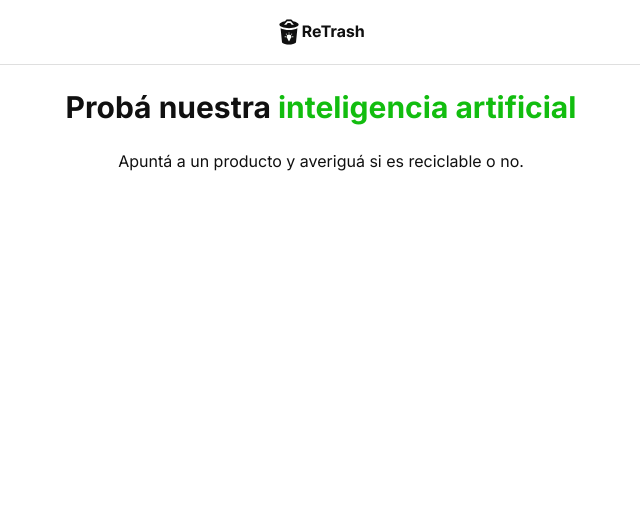
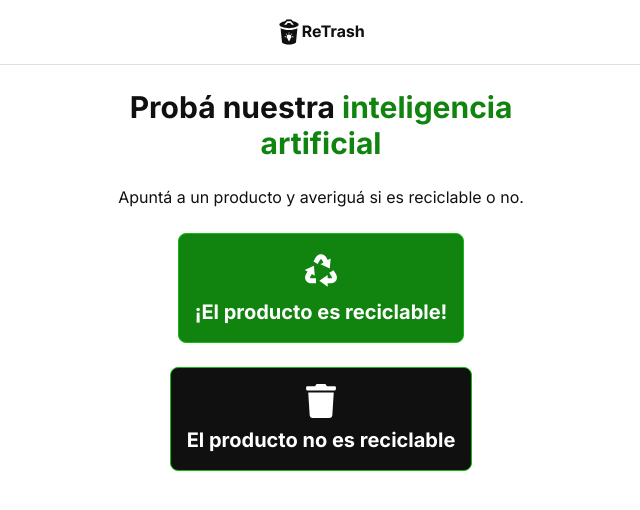
Before and after one commit to lgaieta/retrash-page, a Next.js app: page / in a window 1280 px wide. Shown: the top 510 px of the page, without its empty margins (319-959 px from the left). Built offline with nearby package versions, Linux system fonts and the light colour scheme.

Commit message:
Added cards with icons

```diff
--- a/app/layout.tsx
+++ b/app/layout.tsx
@@ -15,7 +15,7 @@ export default function RootLayout({
 }) {
     return (
         <html lang="es">
-            <body className={inter.className}>
+            <body className={`flex flex-col items-center justify-center ${inter.className}`}>
                 <header className="flex justify-center items-center w-full p-4 border-b border-b-[#DFDFDF]">
                     <div className="relative h-8 w-[90px]">
                         <Image src="/logotipo.svg" alt='ReTrash Logo' fill />
--- a/app/page.tsx
+++ b/app/page.tsx
@@ -1,10 +1,20 @@
 import Image from 'next/image'
+import { RiRecycleFill } from 'react-icons/ri'
+import { FaTrash } from 'react-icons/fa'
 
 export default function Home() {
     return (
-        <main className="flex flex-col gap-6 items-center pt-6 text-dark px-6">
-            <h1 className='text-3xl font-bold text-center'>Probá nuestra <em className='text-accent not-italic'>inteligencia artificial</em></h1>
+        <main className="flex flex-col gap-6 items-center pt-6 text-dark px-6 max-w-[500px]">
+            <h1 className='text-3xl font-bold text-center'>Probá nuestra <em className='text-accent-dark not-italic'>inteligencia artificial</em></h1>
             <p className='text-base text-center'>Apuntá a un producto y averiguá si es reciclable o no.</p>
+            <div className='flex flex-col w-max justify-center items-center p-4 rounded-lg bg-accent-dark text-white border border-accent gap-2'>
+                <RiRecycleFill size={40} color="#FFFFFF" />
+                <p className='text-xl font-bold text-center'>¡El producto es reciclable!</p>
+            </div>
+            <div className='flex flex-col w-max justify-center items-center p-4 rounded-lg bg-dark text-white border border-accent gap-2'>
+                <FaTrash size={34} color="#FFFFFF" />
+                <p className='text-xl font-bold text-center'>El producto no es reciclable</p>
+            </div>
         </main>
     )
 }
```
Also changed, not shown: 1 other file (tests, documents, lock files or other folders).
